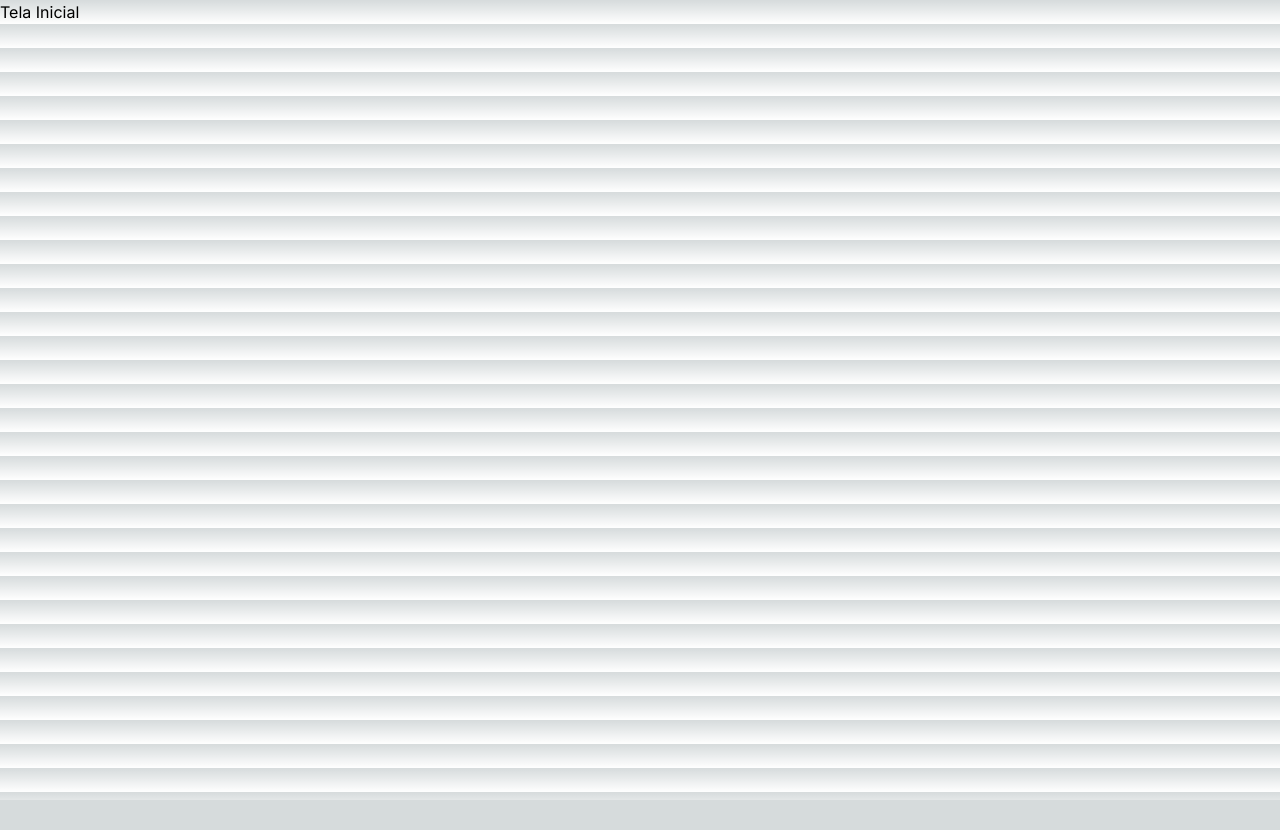
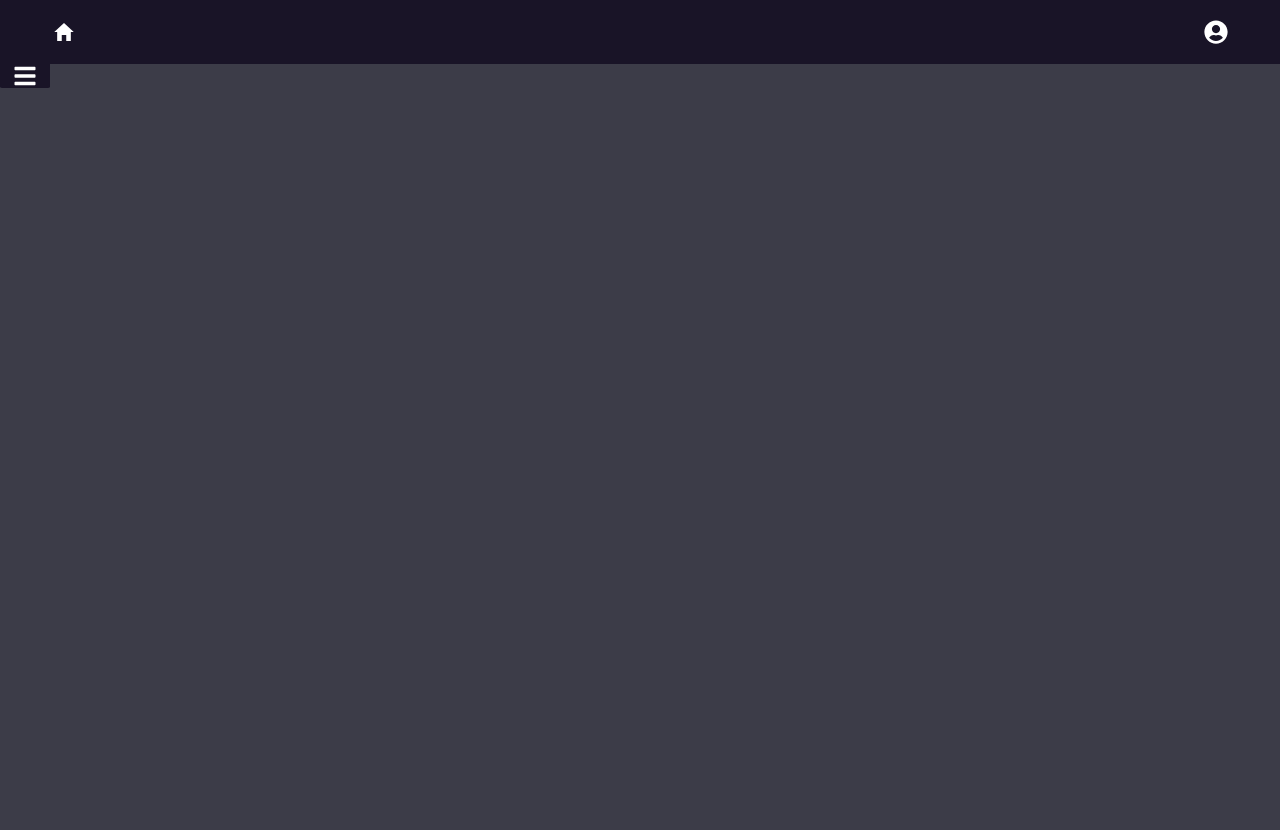
Before and after one commit to danielosilva1/ControleAcesso, a Next.js app in the folder frontend/controle_acesso/: page /home in a window 1280 px wide. Shown: the top 830 px of the page. Before the commit the page ends 800 px from the top, so only its background shows below. Built offline with nearby package versions, Linux system fonts and the light colour scheme.

Commit message:
Implementa a tela inicial

```diff
--- /dev/null
+++ b/frontend/controle_acesso/src/app/(authenticated)/globals.css
@@ -0,0 +1,5 @@
+* {
+    padding: 0;
+    margin: 0;
+    box-sizing: border-box;
+}
--- /dev/null
+++ b/frontend/controle_acesso/src/app/(authenticated)/home/page.module.css
@@ -0,0 +1,6 @@
+.mainContainer {
+    width: 100vw;
+    height: 100vh;
+    display: flex;
+    background-color: rgba(60, 60, 72, 1);
+}
--- a/frontend/controle_acesso/src/app/(authenticated)/home/page.tsx
+++ b/frontend/controle_acesso/src/app/(authenticated)/home/page.tsx
@@ -1,7 +1,13 @@
 "use client";
+import Sidebar from "@/components/sidebar/page";
+import styles from "./page.module.css";
 
 export default function Home() {
     return (
-        <div><p>Tela Inicial</p></div>
+        <div className={styles.mainContainer}>
+            <div>
+                <Sidebar></Sidebar>
+            </div>
+        </div>
     )
 }
--- /dev/null
+++ b/frontend/controle_acesso/src/app/(authenticated)/layout.tsx
@@ -0,0 +1,26 @@
+import type { Metadata } from "next";
+import { Inter } from "next/font/google";
+import "./globals.css";
+import Header from "@/components/header/page";
+
+const inter  = Inter({ subsets: ["latin"] });
+
+export const matadata: Metadata = {
+    title: "Controle de Acesso",
+    description: "Página inicial do site de controle de acesso"
+}
+
+export default function RootLayout({
+    children
+}: {
+    children: React.ReactNode
+}) {
+    return (
+        <html lang="pt-br">
+            <body className={inter.className}>
+                <Header></Header>
+                { children }
+            </body>
+        </html>
+    )
+}
--- a/frontend/controle_acesso/src/app/(public)/sign-in/page.module.css
+++ b/frontend/controle_acesso/src/app/(public)/sign-in/page.module.css
@@ -84,3 +84,8 @@
 .button:hover {
     background-color: rgba(19, 210, 61, 0.49);
 }
+
+.home {
+    background-color: red;
+    height: 100%;
+}
--- a/frontend/controle_acesso/src/app/(public)/sign-in/page.tsx
+++ b/frontend/controle_acesso/src/app/(public)/sign-in/page.tsx
@@ -127,7 +127,7 @@ export default function SignIn() {
                         <input
                             id='password'
                             className={styles.input}
-                            type='text'
+                            type='password'
                             placeholder='Digite sua senha'
                             tabIndex={0}
                             onKeyUp={ handleKeyPress }
--- /dev/null
+++ b/frontend/controle_acesso/src/components/header/page.module.css
@@ -0,0 +1,65 @@
+.mainContainer {
+    display: grid;
+    grid-template-columns: 10% 80% 10%;
+    height: 8vh;
+    background-color: rgba(25, 20, 39, 1);
+}
+
+.iconContainer {
+    display: flex;
+    justify-content: center;
+}
+
+.headerIcon {
+    font-size: 1.5em;
+    cursor: pointer;
+    align-self: center;
+    color: white;
+}
+
+.dropDownMenu {
+    position: absolute;
+    display: flex;
+    flex-direction: column;
+    top: 6vh;
+    right: 0;
+    margin-right: 2%;
+    padding: 2%;
+    border-radius: 10%;
+    background-color: rgba(25, 20, 39, 1);
+}
+
+.dropDownMenuItem {
+    display: flex;
+    flex-direction: line;
+    margin-bottom: 5%;
+}
+
+.clickableDropDownMenuItem {
+    display: flex;
+    cursor: pointer;
+}
+
+.dropDownMenuLbl {
+    font-size: 1.0em;
+    white-space: nowrap; /* Impede quebra de linha */
+    color: white;
+}
+
+.dropDownMenuIcon {
+    font-size: 1.2em;
+    color: white;
+}
+
+/* Efeitos */
+.headerIcon:hover {
+    color: rgba(19, 210, 61, 1);
+}
+
+.clickableDropDownMenuItem:hover .dropDownMenuIcon {
+    color: rgba(19, 210, 61, 1);
+}
+
+.clickableDropDownMenuItem:hover .dropDownMenuLbl {
+    color: rgba(19, 210, 61, 1);
+}
--- /dev/null
+++ b/frontend/controle_acesso/src/components/header/page.tsx
@@ -0,0 +1,42 @@
+"use client";
+import styles from "./page.module.css";
+import { IoMdHome } from "react-icons/io";
+import { FaUserCircle, FaUserEdit, FaSignOutAlt } from "react-icons/fa";
+import { useState } from "react";
+
+export default function Header() {
+    const [menuOpen, setMenuOpen] = useState(false);
+
+    const handleToggleMenu = () => {
+        setMenuOpen(!menuOpen);
+    }
+
+    return (
+        <div className={styles.mainContainer}>
+             <div className={styles.iconContainer}>
+                <IoMdHome className={styles.headerIcon}></IoMdHome>
+            </div>
+            <div></div> {/* div central */}
+            <div className={styles.iconContainer}>
+                <FaUserCircle className={styles.headerIcon} onClick={handleToggleMenu}></FaUserCircle>
+            </div>
+            { /* Menu dropdown */ }
+            {menuOpen && (
+                <div className={styles.dropDownMenu}>
+                    <div className={styles.dropDownMenuItem}>
+                        <div className={styles.clickableDropDownMenuItem}>
+                            <FaUserEdit className={styles.dropDownMenuIcon}></FaUserEdit>
+                            <p className={styles.dropDownMenuLbl}>Editar perfil</p>
+                        </div>
+                    </div>
+                    <div className={styles.dropDownMenuItem}>
+                        <div className={styles.clickableDropDownMenuItem}>
+                            <FaSignOutAlt className={styles.dropDownMenuIcon}></FaSignOutAlt>
+                            <p className={styles.dropDownMenuLbl}>Sair</p>
+                        </div>
+                    </div>
+                </div>
+            )}
+        </div>
+    )
+}
--- /dev/null
+++ b/frontend/controle_acesso/src/components/sidebar/page.module.css
@@ -0,0 +1,47 @@
+.mainContainer {
+    background-color: rgba(25, 20, 39, 1);
+    padding-left: 1vw;
+    padding-right: 1vw;
+    border-radius: 0 0 5% 5%;
+}
+
+.toggleSidebarIcon {
+    font-size: 1.5em;
+    cursor: pointer;
+    color: white;
+    margin-bottom: 1.5vh;
+}
+
+.clickableSidebarItem {
+    cursor: pointer;
+    display: flex;
+}
+
+.sidebarItem {
+    padding: 2%;
+    display: flex;
+    flex-direction: line;
+}
+
+.sidebarItemIcon {
+    font-size: 1.5em;
+    color: white;
+}
+
+.sidebarItemLbl {
+    color: white;
+    white-space: nowrap; /* Impede quebra de linha */
+}
+
+/* Eventos */
+.toggleSidebarIcon:hover {
+    color: rgba(19, 210, 61, 1);
+}
+
+.clickableSidebarItem:hover .sidebarItemIcon {
+    color: rgba(19, 210, 61, 1);
+}
+
+.clickableSidebarItem:hover .sidebarItemLbl {
+    color: rgba(19, 210, 61, 1);
+}
--- /dev/null
+++ b/frontend/controle_acesso/src/components/sidebar/page.tsx
@@ -0,0 +1,39 @@
+"use client";
+import { FaBars, FaUsers } from "react-icons/fa";
+import styles from "./page.module.css";
+import { useState } from "react";
+
+export default function Sidebar() {
+    const [sidebarOpen, setSidebarOpen] = useState(false);
+    const [role, setRole] = useState<string>('admin');
+
+    const handleToggleSidebar = () => {
+        setSidebarOpen(!sidebarOpen);
+    }
+
+    return (
+        <div className={styles.mainContainer}>
+            <FaBars className={styles.toggleSidebarIcon} onClick={handleToggleSidebar}></FaBars>
+            { sidebarOpen && (
+                <>
+                { role === 'admin' && (
+                    <>
+                    <div className={styles.sidebarItem}>
+                        <div className={styles.clickableSidebarItem}>
+                            <FaUsers className={styles.sidebarItemIcon}></FaUsers>
+                            <p className={styles.sidebarItemLbl}>Gerenciar usuários</p>
+                        </div>
+                    </div>
+                    <div className={styles.sidebarItem}>
+                        <div className={styles.clickableSidebarItem}>
+                            <FaUsers className={styles.sidebarItemIcon}></FaUsers>
+                            <p className={styles.sidebarItemLbl}>Outra opção</p>
+                        </div>
+                    </div>
+                    </>
+                )}
+                </>
+            )}
+        </div>
+    )
+}
--- a/frontend/package.json
+++ /dev/null
@@ -1,6 +0,0 @@
-{
-  "dependencies": {
-    "axios": "^1.6.8",
-    "sweetalert2": "^11.10.8"
-  }
-}
```
Also changed, not shown: frontend/controle_acesso/package.json (+7 -4 lines), 2 other files (tests, documents, lock files or other folders).
